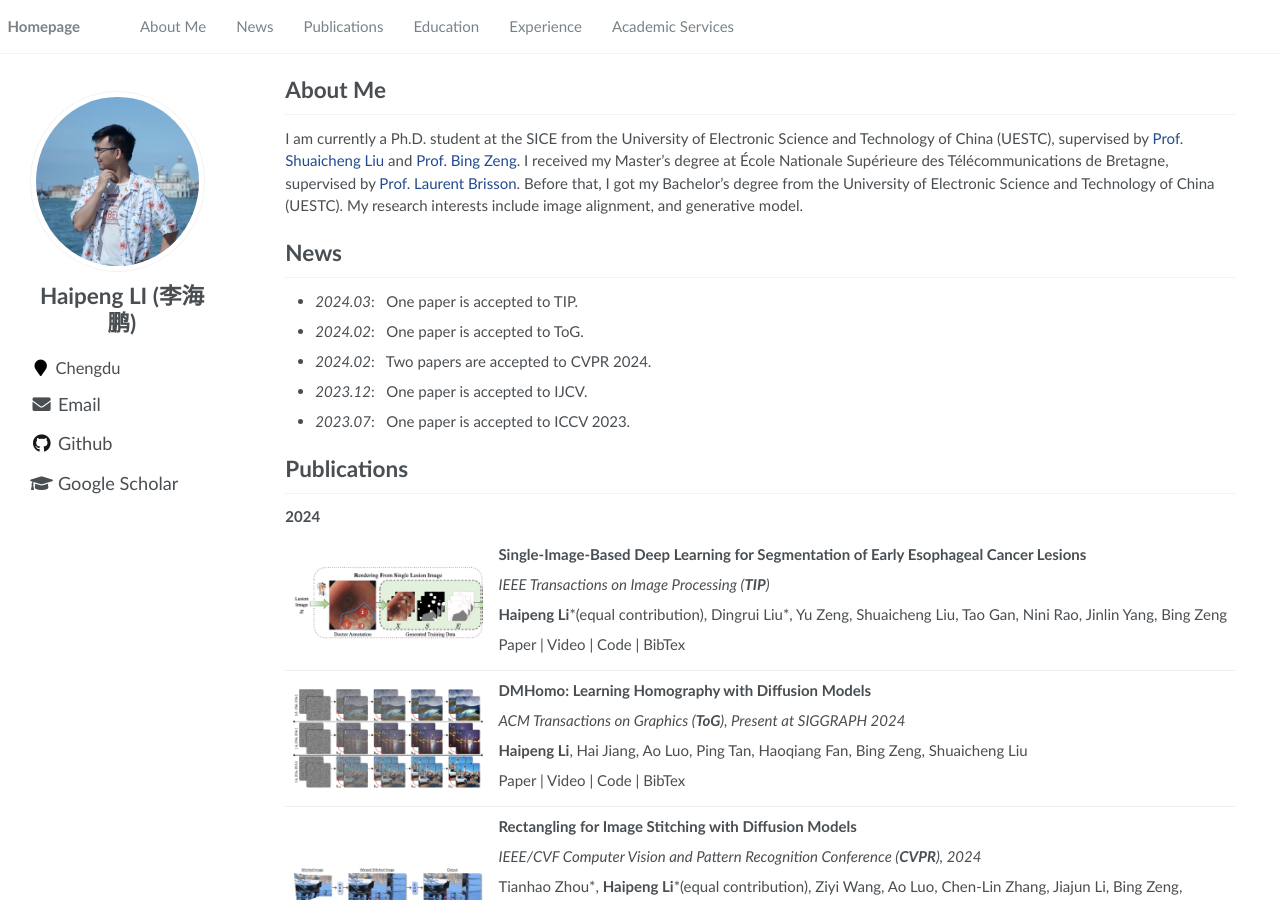
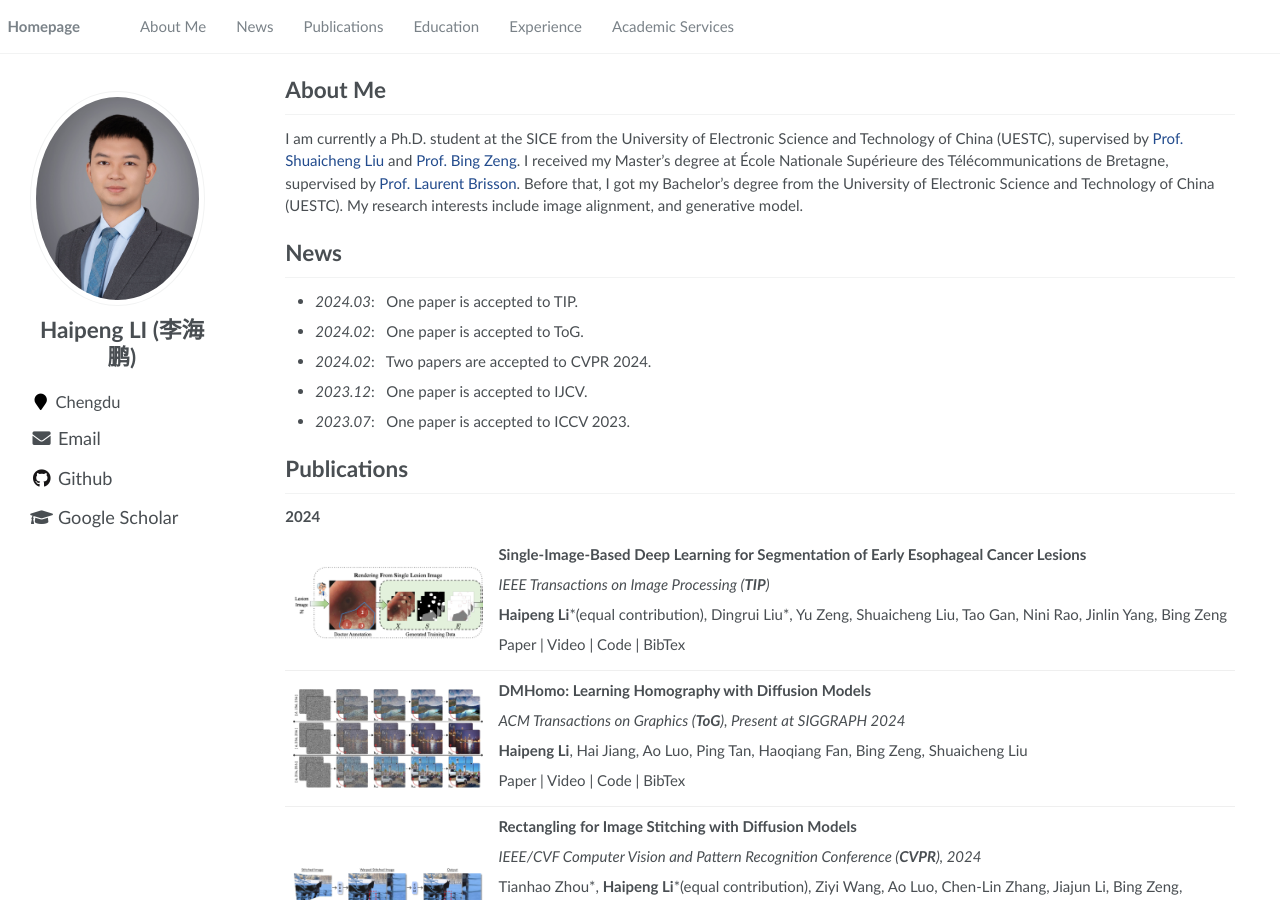
Before and after one commit to lhaippp/lhaippp.github.io, a Jekyll site: the page built from _pages/about.md, in a window 1280 px wide and 900 px high. Built offline with Jekyll 4.4.1, drawn with Linux system fonts in a browser that asks for light colours.

Commit message:
Update _config.yml

```diff
--- a/_config.yml
+++ b/_config.yml
@@ -21,7 +21,7 @@ baidu_site_verification  :  # get baidu_site_verification from https://ziyuan.ba
 # Site Author
 author:
   name             : "Haipeng LI (李海鹏)\n"
-  avatar           : "images/lhp.jpeg"
+  avatar           : "images/haipeng_li.png"
   bio              : ""
   employer         :
   pubmed           :
```
